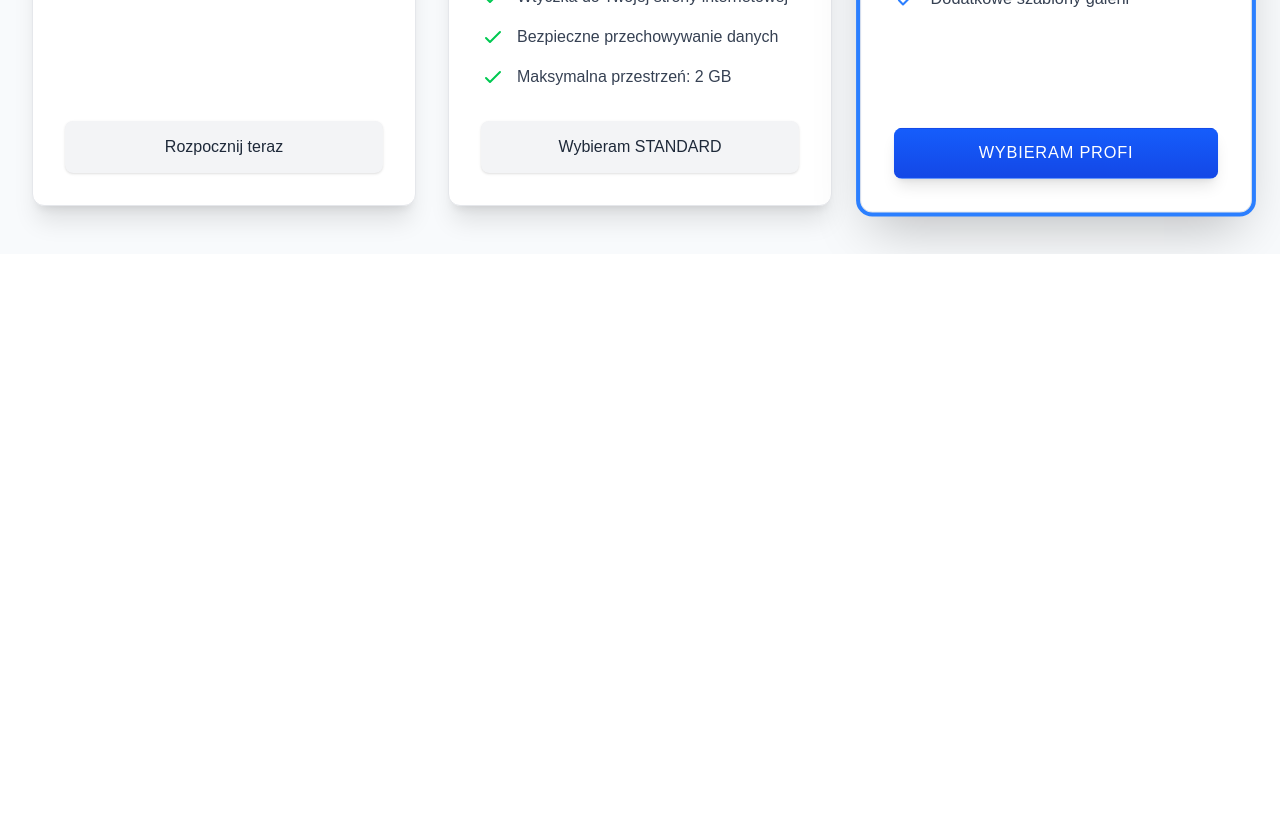
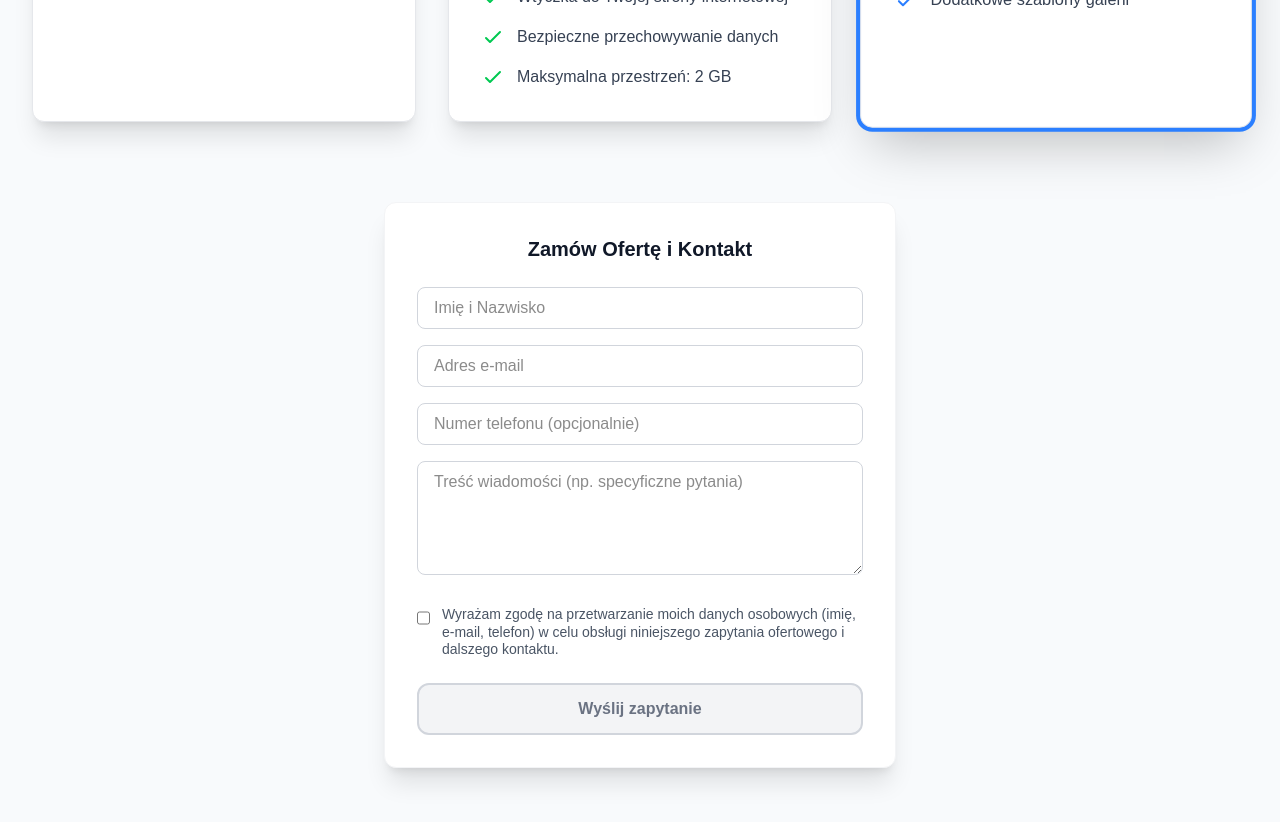
Before and after one commit to programista-nautil/galeria-app, a Next.js app: page /pricing in a window 1280 px wide. Shown: the part 820-1642 px from the top of the page. Before the commit the page ends 1074 px from the top, so only its background shows below. Built offline with nearby package versions, Linux system fonts and the light colour scheme.

Commit message:
feat: na stronie z cennikiem zmieniono przycisk kontaktowy na formularz kontaktowy. Dodano plik ContactForm.tsx

```diff
--- /dev/null
+++ b/src/app/pricing/components/ContactForm.tsx
@@ -0,0 +1,170 @@
+// app/pricing/components/ContactForm.tsx
+"use client";
+
+import React, { useState } from 'react';
+
+// Definicja początkowego stanu formularza
+interface FormData {
+    name: string;
+    email: string;
+    phone: string;
+    message: string;
+    consent: boolean;
+}
+
+const ContactForm: React.FC = () => {
+    const [formData, setFormData] = useState<FormData>({
+        name: '',
+        email: '',
+        phone: '',
+        message: '',
+        consent: false,
+    });
+    const [status, setStatus] = useState<'idle' | 'loading' | 'success' | 'error'>('idle');
+
+    // Walidacja, czy formularz jest gotowy do wysłania
+    const isFormValid = formData.consent &&
+                        formData.name.trim() !== '' &&
+                        formData.email.includes('@');
+
+    // Obsługa zmiany stanu pól formularza
+    const handleChange = (e: React.ChangeEvent<HTMLInputElement | HTMLTextAreaElement>) => {
+        const { name, value, type } = e.target;
+        const checked = type === 'checkbox' ? (e.target as HTMLInputElement).checked : undefined;
+
+        setFormData(prev => ({
+            ...prev,
+            [name]: type === 'checkbox' ? checked : value
+        }));
+    };
+
+    // Obsługa wysyłki formularza (API Route)
+    const handleSubmit = async (e: React.FormEvent) => {
+        e.preventDefault();
+
+        if (!isFormValid) {
+            setStatus('error');
+            return;
+        }
+
+        setStatus('loading');
+
+        const payload = {
+            ...formData,
+            subject: `Zapytanie o ofertę Nautil Galeria od ${formData.name}`,
+        };
+
+        try {
+            // TUTAJ BĘDZIE PRAWIDŁOWY ENDPOINT
+            const response = await fetch('/api/sendmail', {
+                method: 'POST',
+                headers: { 'Content-Type': 'application/json' },
+                body: JSON.stringify(payload),
+            });
+
+            if (response.ok) {
+                setStatus('success');
+                setFormData({ name: '', email: '', phone: '', message: '', consent: false });
+            } else {
+                setStatus('error');
+            }
+        } catch (error) {
+            console.error("Wystąpił błąd sieci:", error);
+            setStatus('error');
+        }
+    };
+
+    return (
+        // GŁÓWNY KONTENER: Stylizowany na kartę, ale z subtelnym designem
+        <form onSubmit={handleSubmit} className="w-full max-w-lg mx-auto bg-white p-8 rounded-xl shadow-xl border border-gray-100">
+            <h3 className="text-xl font-bold text-gray-900 mb-6 text-center">Zamów Ofertę i Kontakt</h3>
+
+            {/* STAN WIADOMOŚCI */}
+            {status === 'success' && (
+                <p className="mb-4 text-center text-sm font-semibold text-green-600 bg-green-50 p-2 rounded-lg">
+                    🚀 Wiadomość wysłana! Potwierdzenie otrzymasz na maila.
+                </p>
+            )}
+            {status === 'error' && (
+                <p className="mb-4 text-center text-sm font-semibold text-red-600 bg-red-50 p-2 rounded-lg">
+                    ❌ Błąd. Sprawdź pola formularza i zgodę marketingową.
+                </p>
+            )}
+
+            {/* POLA FORMULARZA: Z niebieskim focus ring */}
+            <div className="space-y-4">
+                <input
+                    type="text"
+                    name="name"
+                    value={formData.name}
+                    onChange={handleChange}
+                    placeholder="Imię i Nazwisko"
+                    className="w-full px-4 py-2 border border-gray-300 rounded-lg focus:ring-2 focus:ring-[#0E47C2] focus:border-transparent"
+                    required
+                />
+                <input
+                    type="email"
+                    name="email"
+                    value={formData.email}
+                    onChange={handleChange}
+                    placeholder="Adres e-mail"
+                    className="w-full px-4 py-2 border border-gray-300 rounded-lg focus:ring-2 focus:ring-[#0E47C2] focus:border-transparent"
+                    required
+                />
+                <input
+                    type="tel"
+                    name="phone"
+                    value={formData.phone}
+                    onChange={handleChange}
+                    placeholder="Numer telefonu (opcjonalnie)"
+                    className="w-full px-4 py-2 border border-gray-300 rounded-lg focus:ring-2 focus:ring-[#0E47C2] focus:border-transparent"
+                />
+                <textarea
+                    name="message"
+                    value={formData.message}
+                    onChange={handleChange}
+                    placeholder="Treść wiadomości (np. specyficzne pytania)"
+                    rows={4}
+                    className="w-full px-4 py-2 border border-gray-300 rounded-lg focus:ring-2 focus:ring-[#0E47C2] focus:border-transparent"
+                ></textarea>
+            </div>
+
+            {/* CHECKBOX ZGODY (Walidacja i WCAG) */}
+            <div className="mt-6">
+                <label className="flex items-start text-sm text-gray-600 cursor-pointer">
+                    <input
+                        type="checkbox"
+                        name="consent"
+                        checked={formData.consent}
+                        onChange={handleChange}
+                        // Style WCAG: niebieski kolor przy zaznaczeniu i focus ring
+                        className="mt-1 mr-3 h-4 w-4 text-[#0E47C2] border-gray-300 rounded focus:ring-2 focus:ring-[#0E47C2]"
+                        required
+                        aria-required="true"
+                    />
+                    <span className="leading-tight">
+                        Wyrażam zgodę na przetwarzanie moich danych osobowych (imię, e-mail, telefon) w celu obsługi niniejszego zapytania ofertowego i dalszego kontaktu.
+                    </span>
+                </label>
+            </div>
+
+            {/* PRZYCISK WYSYŁKI: Stylizowany na przezroczysty z niebieską ramką */}
+            <button
+                type="submit"
+                disabled={!isFormValid || status === 'loading'}
+                // Style naśladujące przycisk 'Napisz do nas': przezroczysty, niebieska ramka, dynamiczny hover
+                className={`mt-6 w-full py-3 text-base font-semibold rounded-xl transition duration-500 transform shadow-md
+                    ${!isFormValid
+                        // STAN WYŁĄCZONY: Szara ramka, szary tekst, brak interakcji
+                        ? 'text-gray-500 border-2 border-gray-300 bg-gray-100 cursor-not-allowed shadow-none'
+                        // STAN AKTYWNY: Niebieska ramka i tekst, przezroczyste tło, efekt hover z niebieskim tłem
+                        : 'border-2 border-[#0E47C2] text-[#0E47C2] bg-transparent hover:bg-[#155DFC] hover:text-white hover:border-[#155DFC] hover:shadow-xl hover:scale-[1.01] focus:outline-none focus:ring-2 focus:ring-[#155DFC] focus:ring-offset-2'
+                }`}
+            >
+                {status === 'loading' ? 'Wysyłanie...' : 'Wyślij zapytanie'}
+            </button>
+        </form>
+    );
+};
+
+export default ContactForm;
--- a/src/app/pricing/components/PriceCard.tsx
+++ b/src/app/pricing/components/PriceCard.tsx
@@ -116,12 +116,13 @@ const PriceCard: React.FC<PriceCardProps> = ({
       </div>
 
       {/* Przycisk Akcji */}
-      <a
+      {/*<a
         href="#"
         className={`mt-8 block w-full py-3 px-6 border border-transparent rounded-lg text-center font-medium transition duration-150 ease-in-out ${buttonClasses}`}
       >
         {buttonText}
       </a>
+      */}
     </div>
   );
 };
--- a/src/app/pricing/page.tsx
+++ b/src/app/pricing/page.tsx
@@ -1,9 +1,10 @@
 "use client";
 
-import React, { useState } from 'react';
-import PriceCard from './components/PriceCard';
-import PaymentToggle from './components/PaymentToggle';
-import Link from 'next/link';
+import React, { useState } from 'react'; // Import React i useState
+import PriceCard from './components/PriceCard'; // Kafelek cennika
+import PaymentToggle from './components/PaymentToggle'; // Przełącznik okresu płatności
+import ContactForm from './components/ContactForm'; // Formularz kontaktowy
+import Link from 'next/link'; // Link z Next.js
 
 // Definicja danych cennika (używamy Twojej zaktualizowanej wersji)
 const pricingData = [
@@ -110,14 +111,13 @@ export default function PricingPage() {
     };
   };
 
-
   return (
     // Główny kontener strony (bg-slate-50)
     <div className="min-h-screen bg-slate-50">
 
         {/* KONTENER WIRTUANY ODPOWIEDZIALNY ZA WYŚRODKOWANIE WSZYSTKIEGO (JAK NA STRONIE GŁÓWNEJ) */}
         <div className='flex-grow container mx-auto'>
-				<header className='px-4 sm:px-6 lg:px-8 py-6 lg:py-8 shrink-0 flex justify-between items-center'>
+            <header className='px-4 sm:px-6 lg:px-20 py-6 lg:py-8 shrink-0 flex justify-between items-center'>{/* na stronie głównej lg:px-8, dla cennika lg:px-20 */}
                 {/* Logo po lewej stronie */}
                 <Link href='/'>
                     <img src={'/nautil-logo-czarne.svg'} alt='Logo Nautil' className='h-12 w-auto' />
@@ -132,7 +132,6 @@ export default function PricingPage() {
                         transition duration-500 ease-in-out transform hover:scale-[1.05]
                         hover:bg-[#155DFC] hover:text-white hover:border-[#155DFC] hover:shadow-xl
                         focus:outline-none focus:ring-2 focus:ring-[#155DFC] focus:ring-offset-4 focus:ring-offset-slate-50'
-                        // ALTERNATYWNY OPIS DLA WCAG
                     aria-label="Przycisk powrotu do strony głównej"
                 >
                     Wróć do strony głównej
@@ -140,7 +139,7 @@ export default function PricingPage() {
             </header>
 
             {/* GŁÓWNA TREŚĆ STRONY (wyśrodkowany cennik) */}
-            <div className="max-w-7xl mx-auto px-4 sm:px-6 lg:px-8 pb-12">
+            <div className="max-w-7xl mx-auto px-4 sm:px-6 lg:px-8 pb-32">
 
                 {/* Nagłówek i opis */}
                 <div className="text-center mb-16">
@@ -180,6 +179,10 @@ export default function PricingPage() {
                         );
                     })}
                 </div>
+                {/* INTEGRACJA FORMULARZA */}
+                <div className="mt-20"> {/* Duży margines górny, żeby odsunąć formularz od kafelków */}
+                    <ContactForm />
+                </div>
             </div>
         </div>
     </div>
```
Lines whose indentation alone changed are shown as unchanged.
